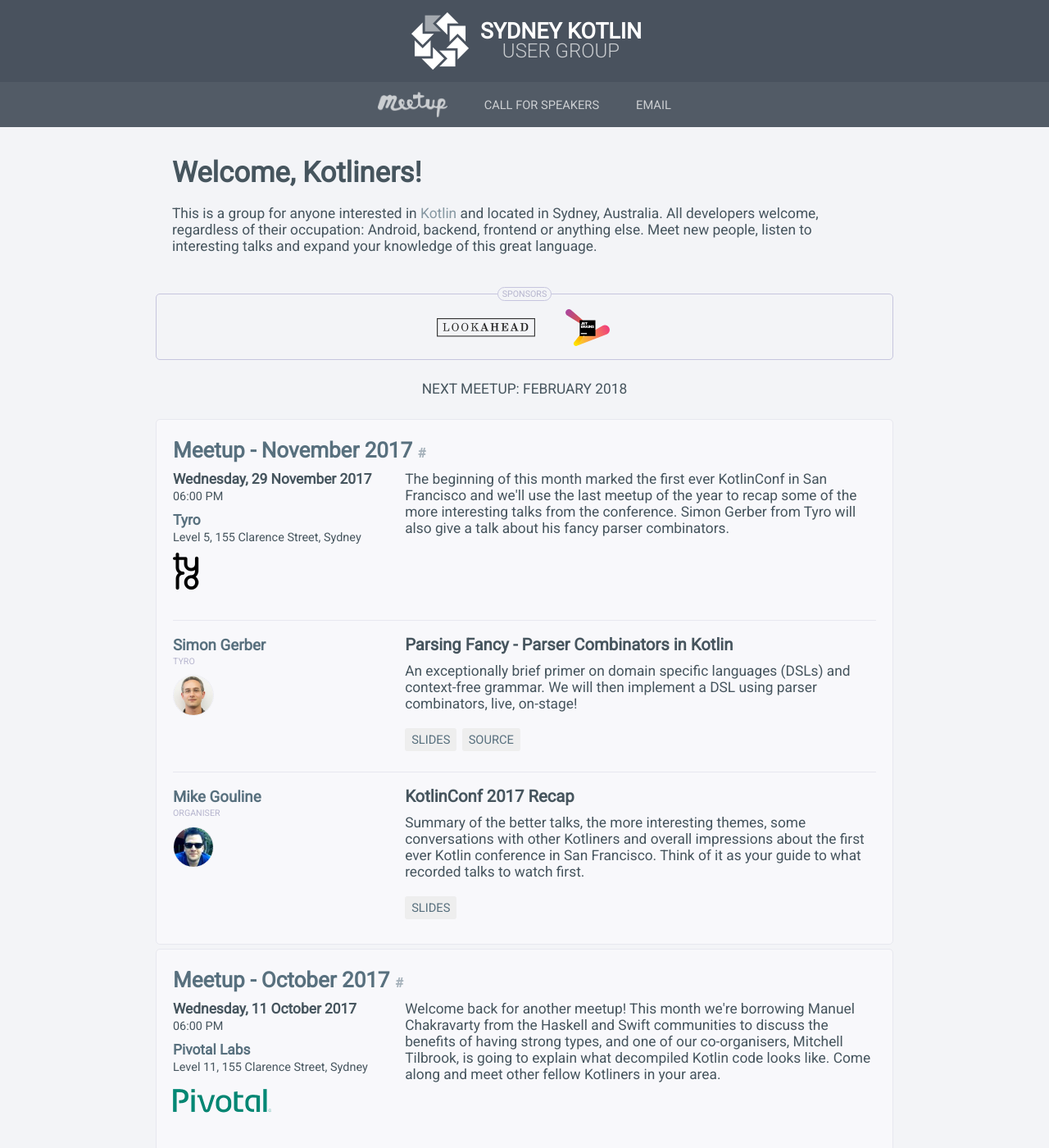
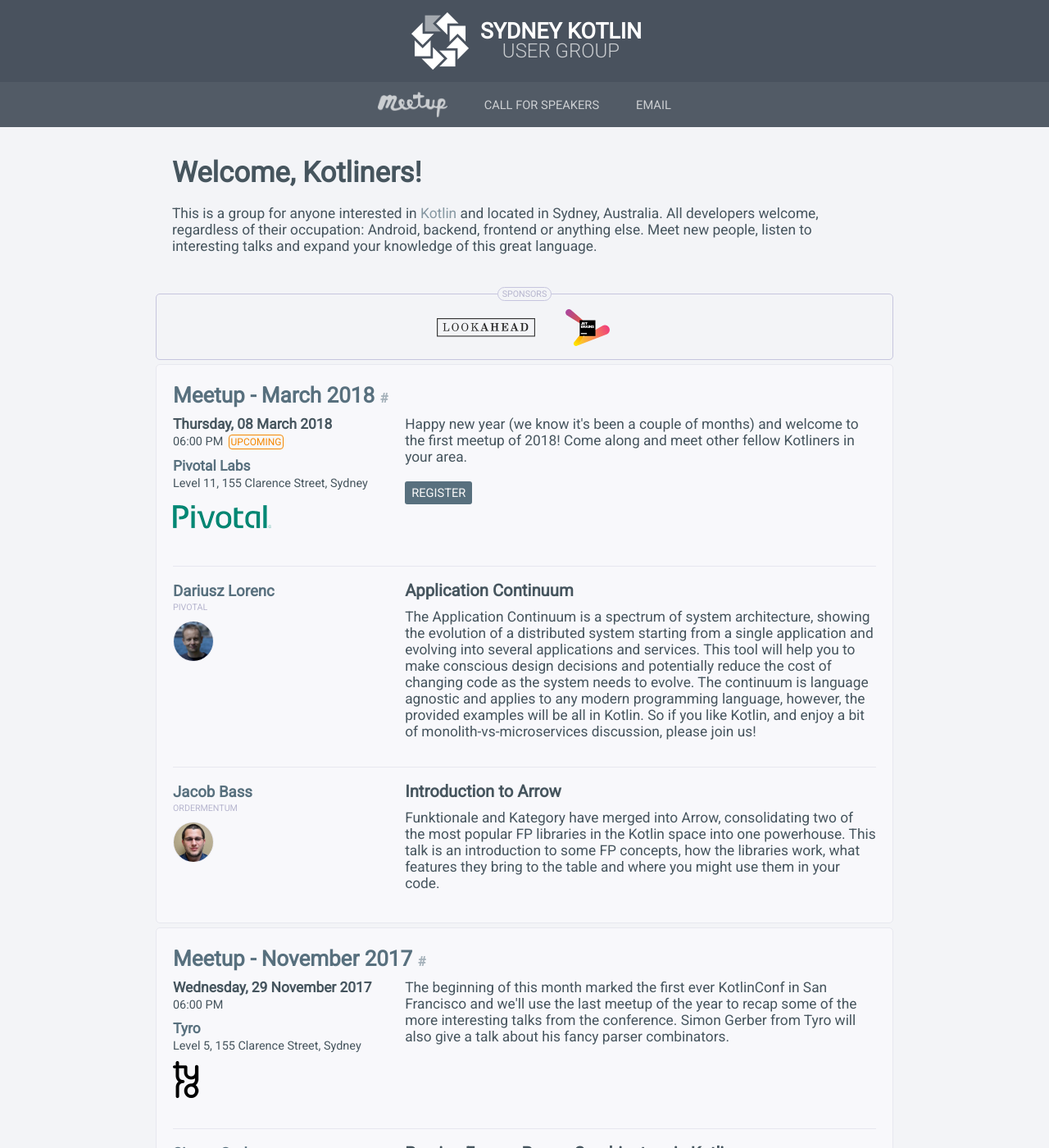
Before and after one commit to garethsime/sydkotlin.github.io, a Jekyll site: the page built from index.html, in a window 1280 px wide and 1400 px high. Shown: the whole window at 82% size. Built offline with Jekyll 4.4.1, drawn with Linux system fonts in a browser that asks for light colours; nearby versions of some CDN libraries.

Commit message:
March 2018 meetup

```diff
--- a/Gemfile
+++ b/Gemfile
@@ -1,5 +1,5 @@
 source "https://rubygems.org"
-ruby "2.4.3"
+ruby "2.5.0"
 
 # Hello! This is where you manage which Jekyll version is used to run.
 # When you want to use a different version, change it below, save the
--- a/_data/events.yml
+++ b/_data/events.yml
@@ -363,4 +363,48 @@
         - title: Slides
           url: https://docs.google.com/presentation/d/1KAX68C8LF3DF7ORSTz9Rh9Y0CmftJwQr4O5xhShjSxQ
 
-- announcement: "Next meetup: February 2018"
+- title: "Meetup - March 2018"
+  anchor: meetup-march-2018
+  url: https://www.meetup.com/sydney-kotlin/events/247968958/
+  date: 2018-03-08T18:00:00+11
+  description: >
+    Happy new year (we know it's been a couple of months) and welcome to the first meetup of 2018! Come along
+    and meet other fellow Kotliners in your area.
+
+  location:
+    name: Pivotal Labs
+    address: Level 11, 155 Clarence Street, Sydney
+    url: https://www.google.com.au/maps/place/Pivotal/@-33.8679919,151.2027878,17z/data=!3m1!4b1!4m5!3m4!1s0x6b12ae3f3b312871:0x40fe7bd0f94a2249!8m2!3d-33.8679919!4d151.2049818
+
+  sponsor:
+    name: Pivotal
+    url: https://pivotal.io/
+    image: sponsors/pivotal.png
+
+  talks:
+    - speaker:
+        name: Dariusz Lorenc
+        title: Pivotal
+        url: https://twitter.com/d_lorenc
+        image: profiles/d_lorenc.jpg
+
+      title: "Application Continuum"
+      description: >
+        The Application Continuum is a spectrum of system architecture, showing the evolution of
+        a distributed system starting from a single application and evolving into several applications and
+        services. This tool will help you to make conscious design decisions and potentially reduce the cost
+        of changing code as the system needs to evolve. The continuum is language agnostic and applies to
+        any modern programming language, however, the provided examples will be all in Kotlin. So if you
+        like Kotlin, and enjoy a bit of monolith-vs-microservices discussion, please join us!
+
+    - speaker:
+        name: Jacob Bass
+        title: Ordermentum
+        url: https://twitter.com/bassjacob
+        image: profiles/bassjacob.jpg
+
+      title: "Introduction to Arrow"
+      description: >
+        Funktionale and Kategory have merged into Arrow, consolidating two of the most popular FP libraries in
+        the Kotlin space into one powerhouse. This talk is an introduction to some FP concepts, how the libraries
+        work, what features they bring to the table and where you might use them in your code.
```
Also changed, not shown: Gemfile.lock, assets/profiles/bassjacob.jpg (added).
